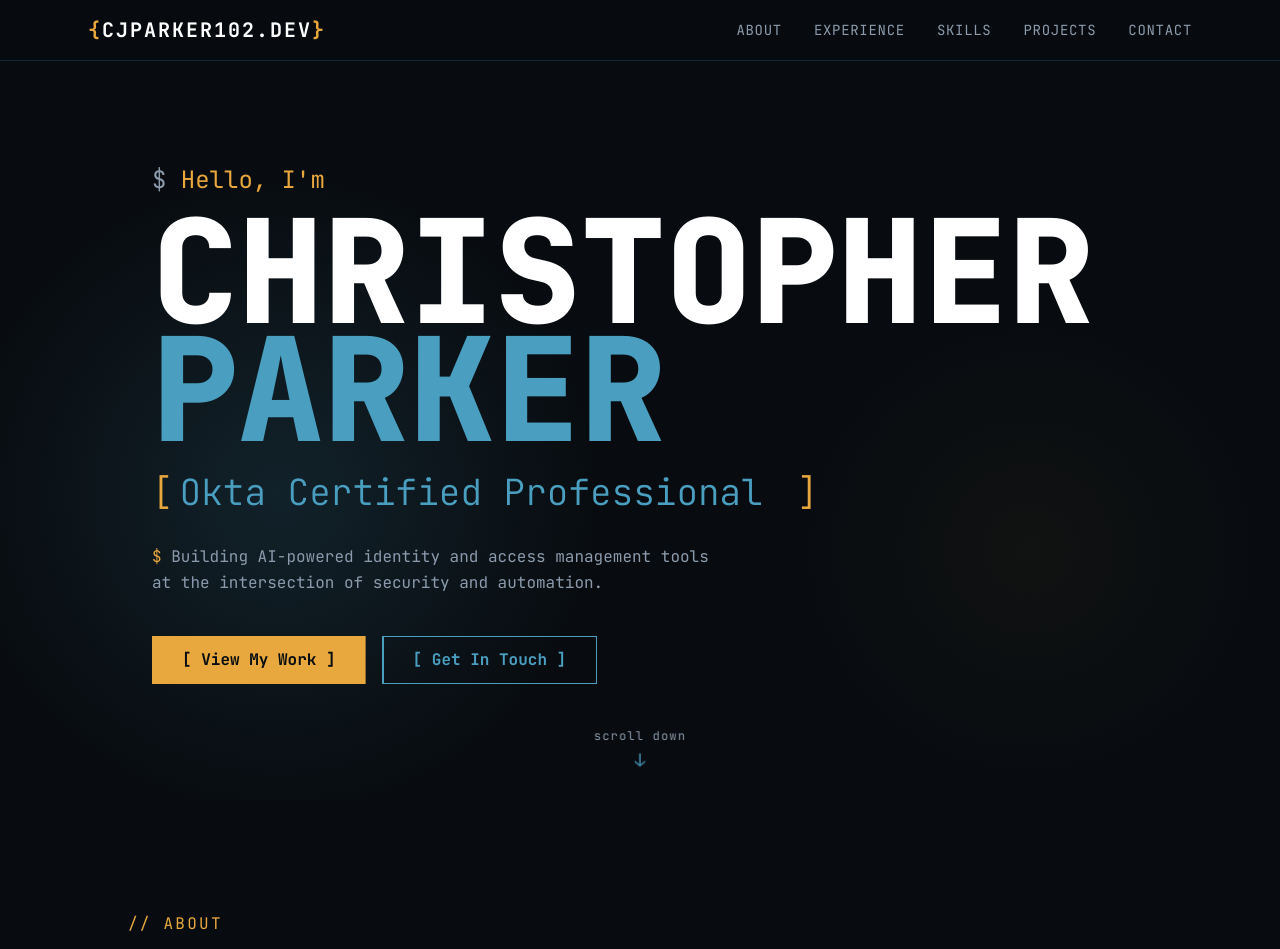
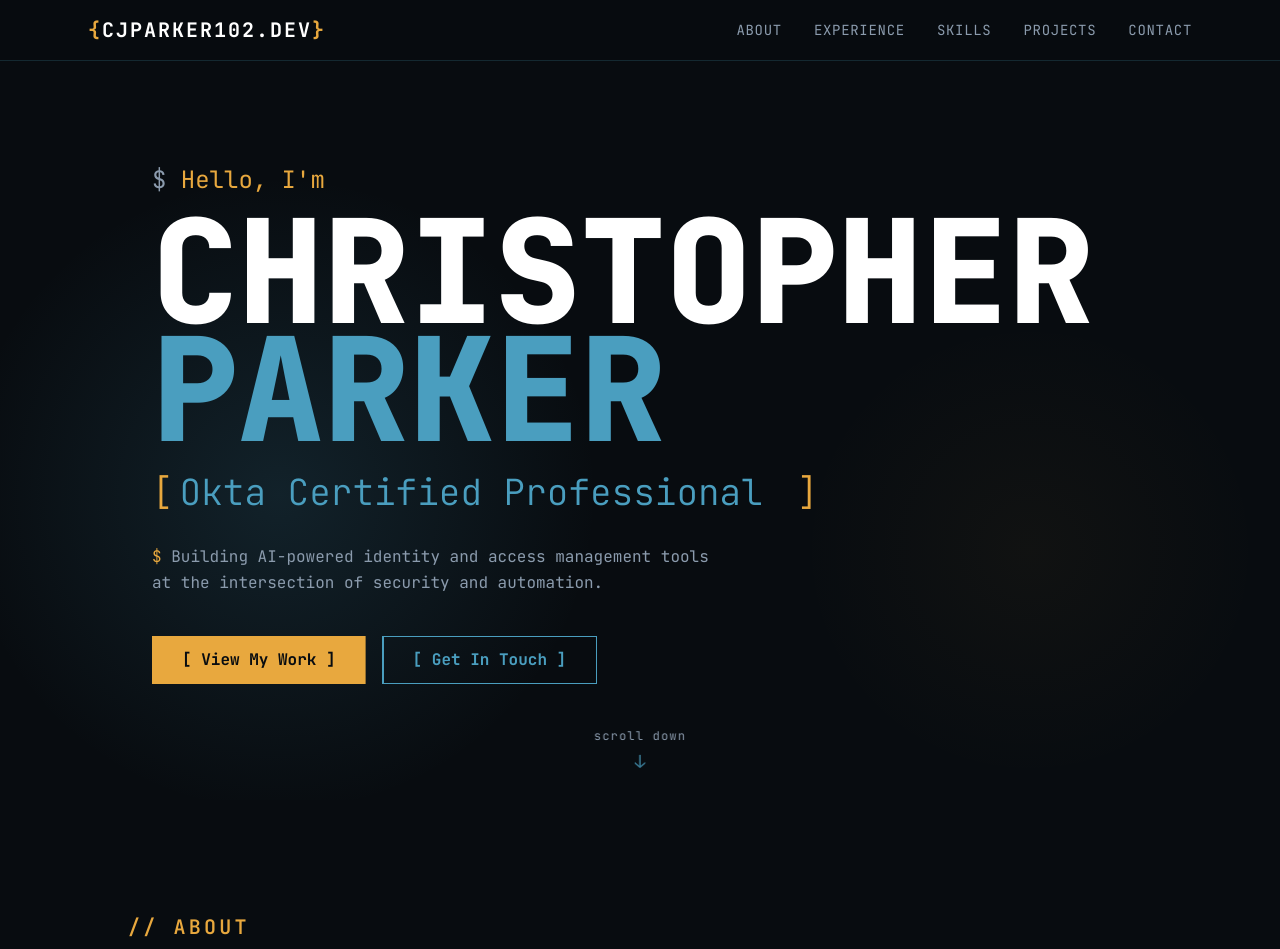
Before and after one commit to cjparker102/cjparker102-dev, a Next.js app: page / in a window 1280 px wide. Shown: the top 949 px of the page. Built offline with nearby package versions, Linux system fonts and the light colour scheme.

Commit message:
increase section labels to 1.25rem semibold
1rem → 1.25rem, added font-weight 600, wider letter-spacing 0.16em

```diff
--- a/app/globals.css
+++ b/app/globals.css
@@ -166,8 +166,9 @@ body {
 
 /* ─── Section header style ───────────────────────────────────── */
 .section-label {
-  font-size: 1rem;
-  letter-spacing: 0.14em;
+  font-size: 1.25rem;
+  font-weight: 600;
+  letter-spacing: 0.16em;
   text-transform: uppercase;
   color: #E8A83E;
 }
```
